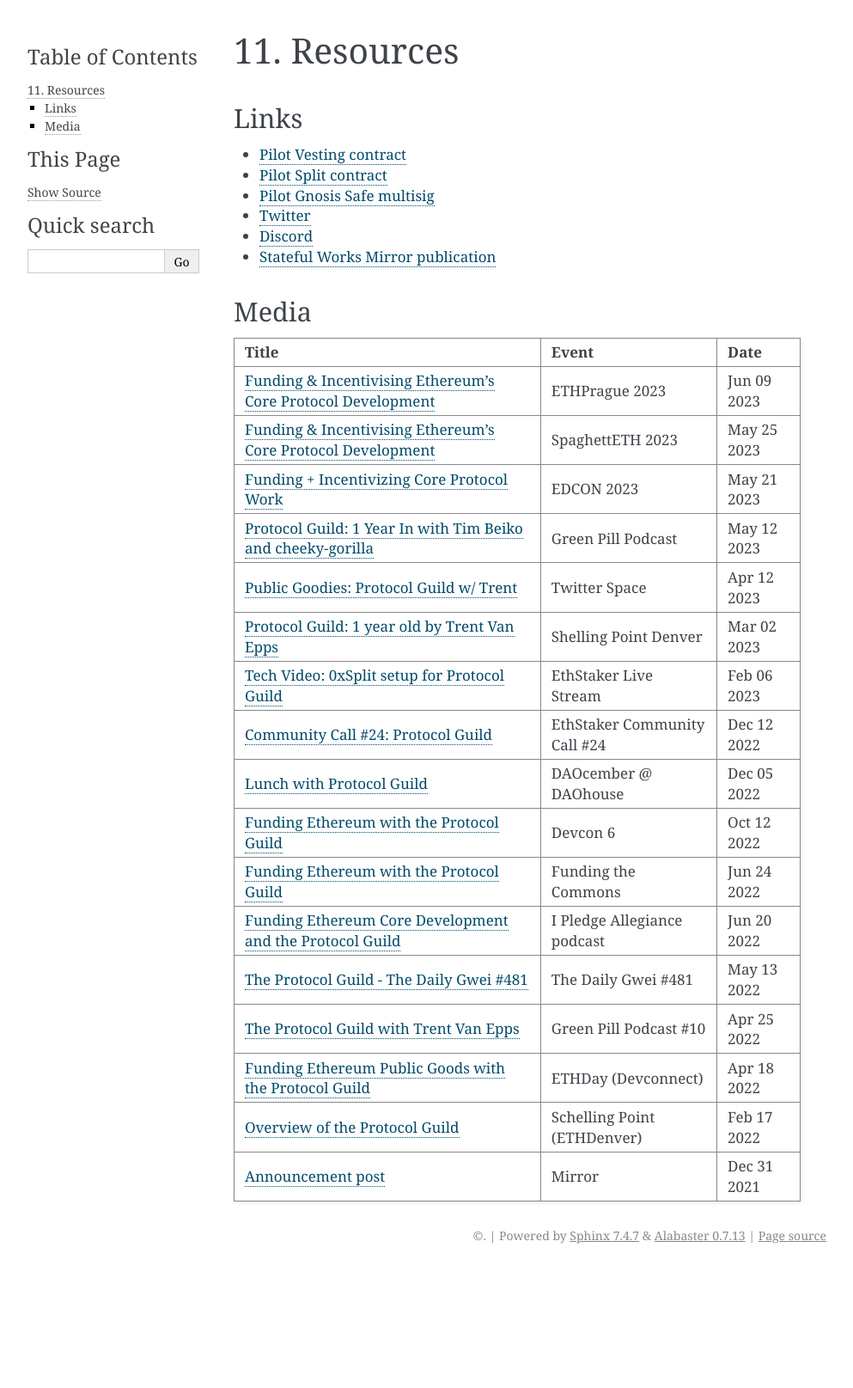
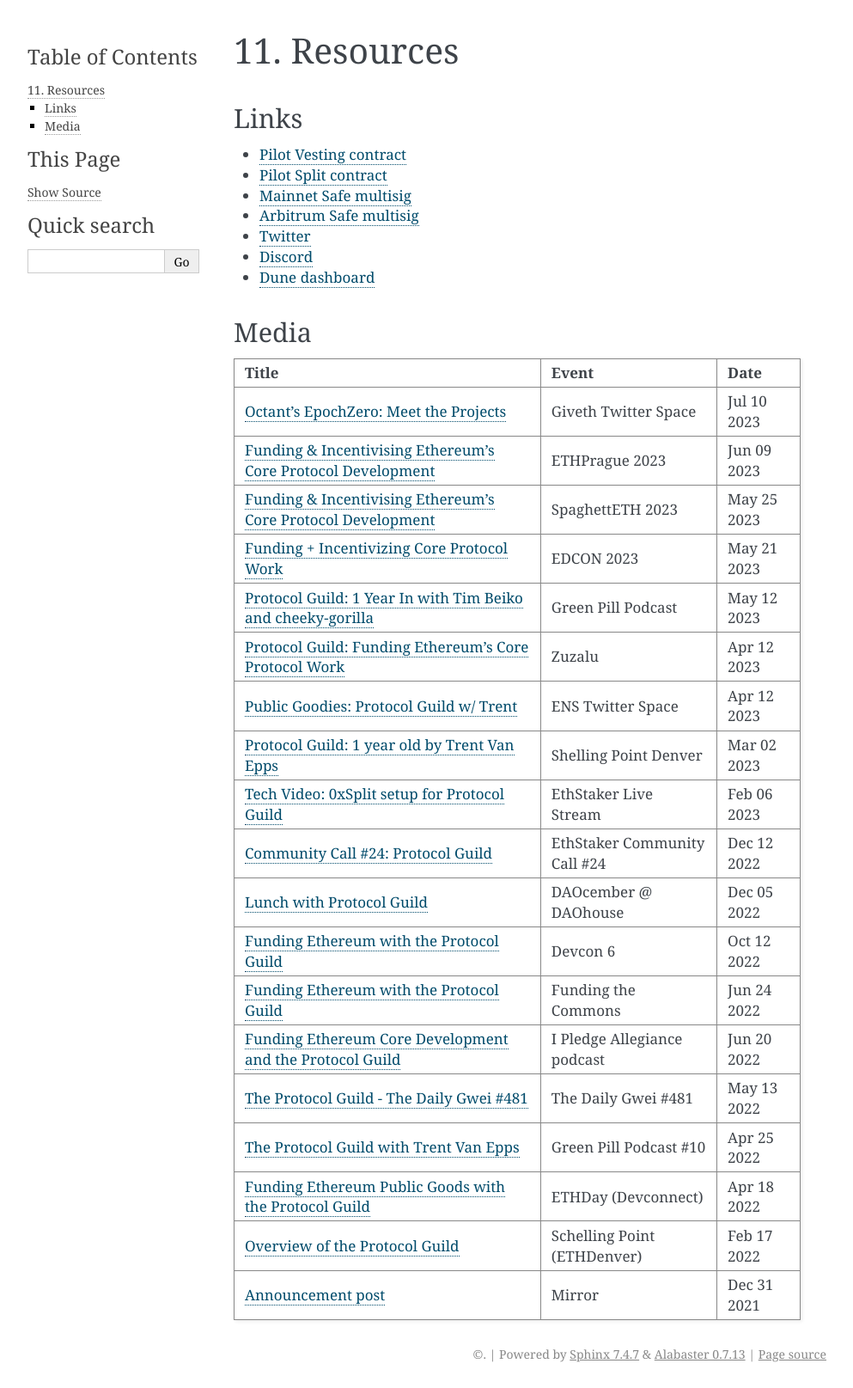
Before and after one commit to protocolguild/documentation, a Sphinx documentation site: the page built from docs/11-resources.md, in a window 1280 px wide. Shown: the whole page at 86% size, without its empty margins (148-1141 px from the left). Built offline with Sphinx 7.4.7, drawn with Linux system fonts in a browser that asks for light colours; before the commit the page ends 1477 px from its top, so only the background shows below that.

Commit message:
Updated links and media
Links
- Added Arb multisig
- Renamed "pilot multisig" to "mainnet multisig" (since we'll probably still use it after the pilot)
- Removed Stateful works blog link

Media
- Added Giveth Twitter Space
- Added Zuzalu video
- Renamed ENS Twitter space event for clarity

```diff
--- a/docs/11-resources.md
+++ b/docs/11-resources.md
@@ -4,20 +4,23 @@
 
 - [Pilot Vesting contract](https://app.0xsplits.xyz/accounts/0xF29Ff96aaEa6C9A1fBa851f74737f3c069d4f1a9/)
 - [Pilot Split contract](https://app.0xsplits.xyz/accounts/0x84af3D5824F0390b9510440B6ABB5CC02BB68ea1/)
-- [Pilot Gnosis Safe multisig](https://gnosis-safe.io/app/eth:0xF6CBDd6Ea6EC3C4359e33de0Ac823701Cc56C6c4/balances)
+- [Mainnet Safe multisig](https://app.safe.global/transactions/history?safe=eth:0xF6CBDd6Ea6EC3C4359e33de0Ac823701Cc56C6c4)
+- [Arbitrum Safe multisig](https://app.safe.global/transactions/history?safe=arb1:0x29031805D0f40E5dcDE21A236FB4a69e6e0423B2)
 - [Twitter](https://twitter.com/protocolguild)
 - [Discord](https://discord.com/invite/HaUhXYsMyC)
-- [Stateful Works Mirror publication](https://stateful.mirror.xyz/)
+- [Dune dashboard](https://dune.com/protocolguild/protocol-guild)
 
 ## Media
 
 | Title | Event | Date |
 |:----|:----|:----|
+| [Octant's EpochZero: Meet the Projects](https://twitter.com/i/spaces/1RDGlagLkZmJL) | Giveth Twitter Space | Jul 10 2023 |
 | [Funding & Incentivising Ethereum's Core Protocol Development](https://youtu.be/HT-BKtT73yI) | ETHPrague 2023 | Jun 09 2023 |
 | [Funding & Incentivising Ethereum's Core Protocol Development](https://live.spaghett-eth.com/session/sessionprotocolguildfundingandincentivisingethereumscoreprotocoldevelopment) | SpaghettETH 2023 | May 25 2023 |
 | [Funding + Incentivizing Core Protocol Work](https://youtu.be/ZhopXK6haL8) |  EDCON 2023 | May 21 2023 |
 | [Protocol Guild: 1 Year In with Tim Beiko and cheeky-gorilla](https://youtu.be/4_Z0TAoDae4) | Green Pill Podcast | May 12 2023 |
-| [Public Goodies: Protocol Guild w/ Trent](https://twitter.com/i/spaces/1lDxLnapyBwGm) | Twitter Space | Apr 12 2023 |
+| [Protocol Guild: Funding Ethereum's Core Protocol Work](https://zuzalu.streameth.org/session/301) | Zuzalu | Apr 12 2023 |
+| [Public Goodies: Protocol Guild w/ Trent](https://twitter.com/i/spaces/1lDxLnapyBwGm) | ENS Twitter Space | Apr 12 2023 |
 | [Protocol Guild: 1 year old by Trent Van Epps](https://drive.google.com/file/d/1GoOCzMDJMbOmieJvS_9SGGKmeDQWJQHK/view) | Shelling Point Denver | Mar 02 2023 |
 | [Tech Video: 0xSplit setup for Protocol Guild](https://www.youtube.com/watch?v=-KbH359Ek58) | EthStaker Live Stream | Feb 06 2023 |
 | [Community Call #24: Protocol Guild](https://youtu.be/WEZfDnHxRAk) | EthStaker Community Call #24 | Dec 12 2022 |
```
